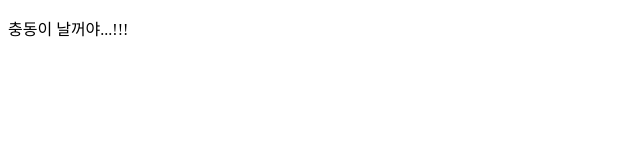
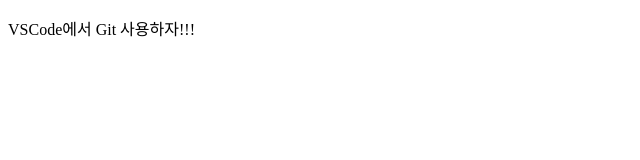
Before and after one commit to rmsguqsla/GitInitTest, a plain HTML site: page index.html in a window 1280 px wide. Shown: the whole page, without its empty margins (0-640 px from the left). Drawn offline with Linux system fonts and the light colour scheme.

Commit message:
VS코드에서 커밋!

```diff
--- a/index.html
+++ b/index.html
@@ -7,6 +7,6 @@
     <title>이건 새로운 기능!!</title>
 </head>
 <body>
-    <p>충동이 날꺼야...!!!</p>
+    <p>VSCode에서 Git 사용하자!!!</p>
 </body>
 </html>
```
